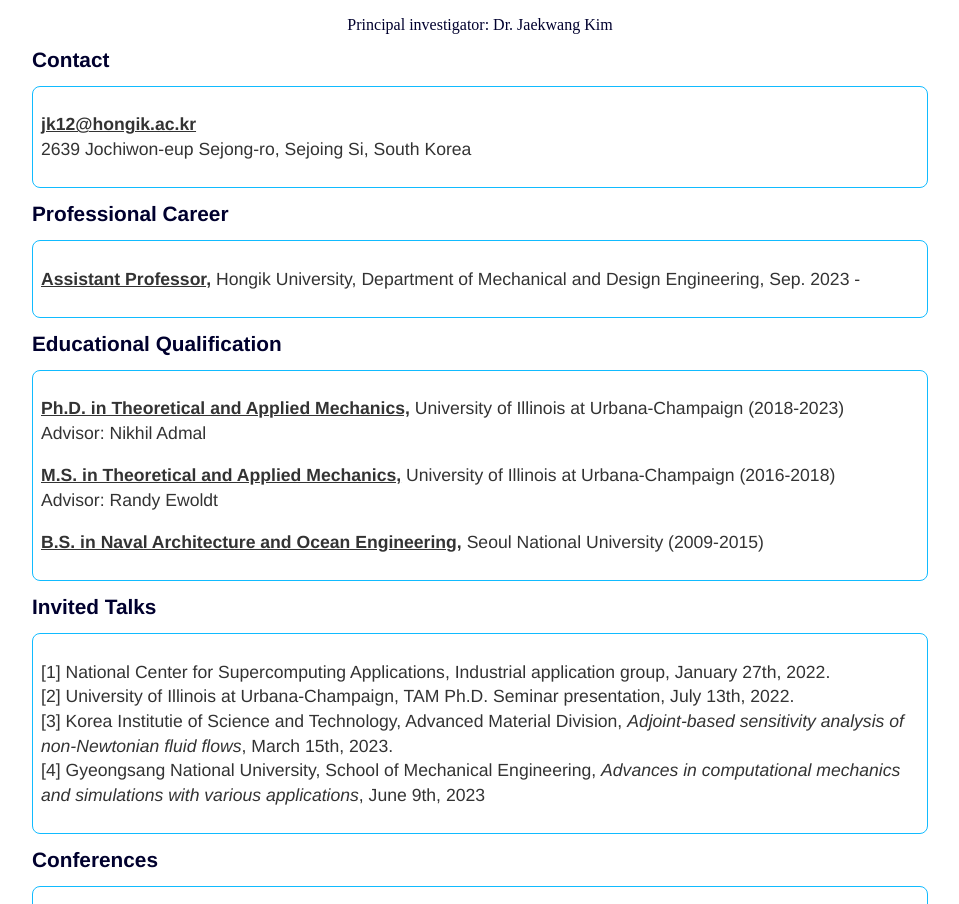
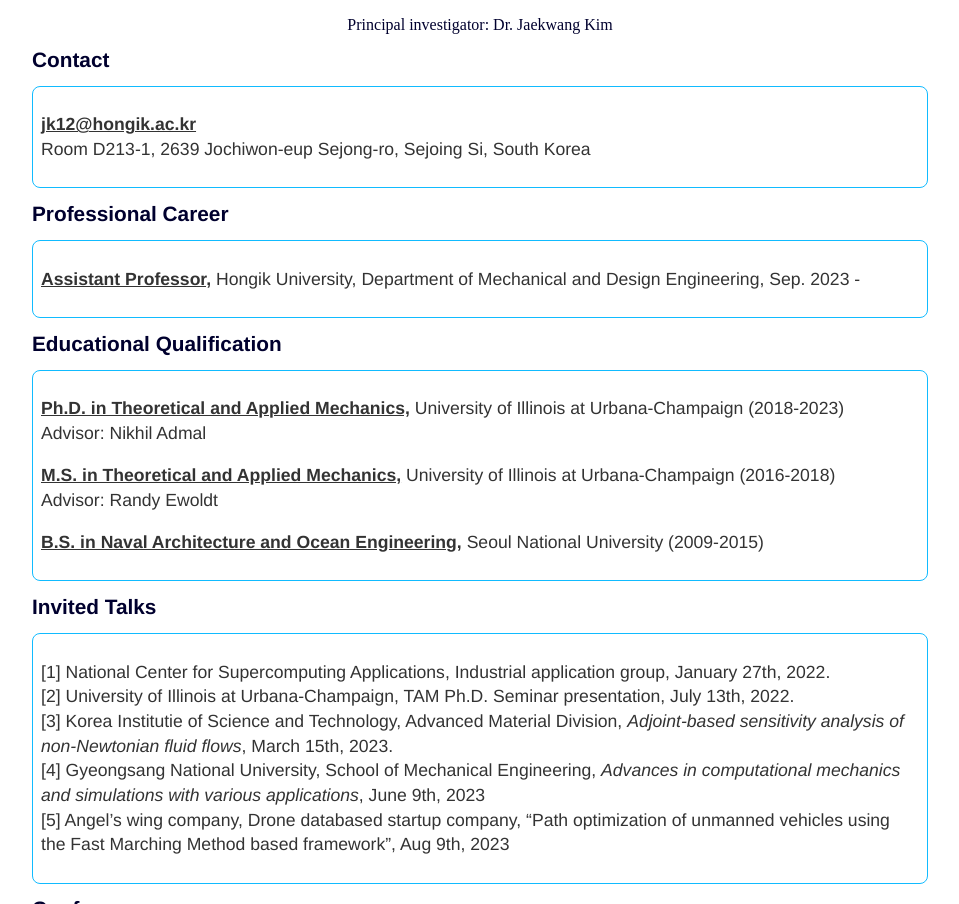
Before and after one commit to jaekwangjk/jaekwangjk.github.io, a Jekyll site: the page built from about.html, in a window 1280 px wide and 1400 px high, cut to the strip 496-1400 px from the top of the window. Shown: the whole strip, without its empty margins (160-1119 px from the left). Built offline with Jekyll 4.4.1, drawn with Linux system fonts in a browser that asks for light colours.

Commit message:
Update about.html

```diff
--- a/about.html
+++ b/about.html
@@ -15,7 +15,7 @@
 	<div class="rounded">
 	<p>
 	<strong><u>jk12@hongik.ac.kr</u> </strong> <br>
-	2639 Jochiwon-eup Sejong-ro, Sejoing Si, South Korea
+	Room D213-1, 2639 Jochiwon-eup Sejong-ro, Sejoing Si, South Korea
 	</p>
 	</div>
 
@@ -58,6 +58,7 @@
 	[2] University of Illinois at Urbana-Champaign, TAM Ph.D. Seminar presentation, July 13th, 2022. <br>
 	[3] Korea Institutie of Science and Technology, Advanced Material Division, <i> Adjoint-based sensitivity analysis of non-Newtonian fluid flows</i>, March 15th, 2023. <br>
 	[4] Gyeongsang National University, School of Mechanical Engineering, <i> Advances in computational mechanics and simulations with various applications</i>, June 9th, 2023 <br>
+	[5] Angel’s wing company, Drone databased startup company, “Path optimization of unmanned vehicles using the Fast Marching Method based framework”, Aug 9th, 2023 <br>
 	</p>
 	</div>
 
```
